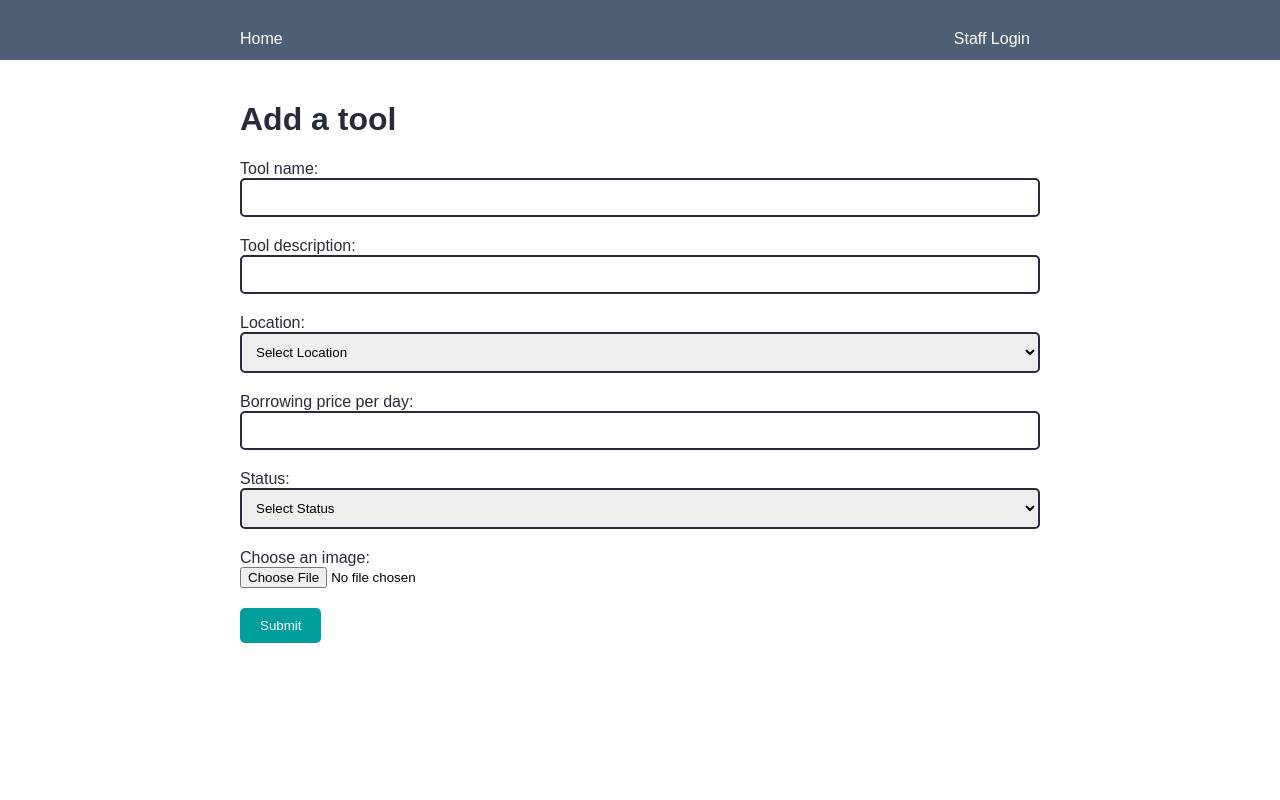
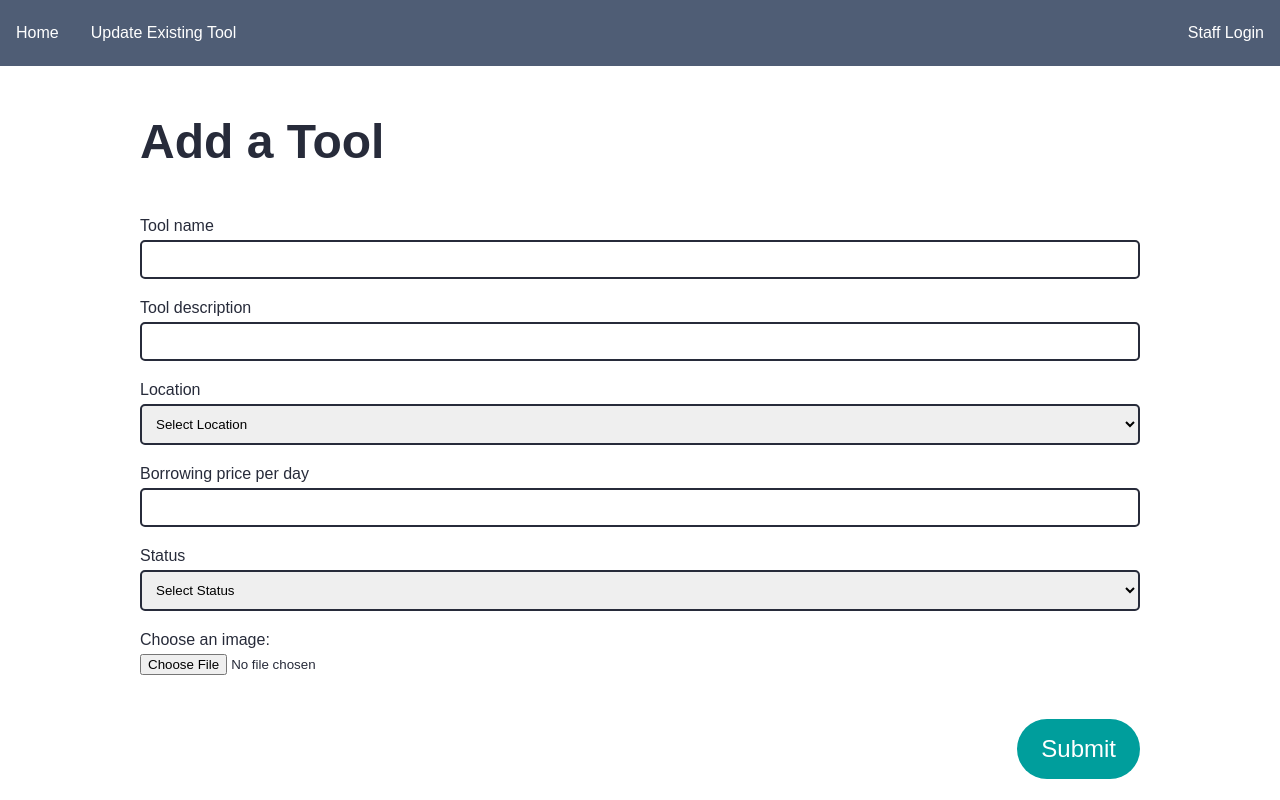
Before and after one commit to kazsho/quacksquad_frontend, a website: page addTool.html in a window 1280 px wide. Drawn offline with Linux system fonts and the light colour scheme.

Commit message:
update add/update page styles

```diff
--- a/addTool.html
+++ b/addTool.html
@@ -4,47 +4,46 @@
     <meta charset="UTF-8">
     <meta name="viewport" content="width=device-width, initial-scale=1.0">
     <title>Add Tool</title>
-    <link rel="stylesheet" href="../css/addTool.css">
+    <link rel="stylesheet" href="css/addTool.css">
 </head>
 <body>
-    <header>
-        <div class="container">
-            <div class="left">
-                <a href="index.html">Home</a>
-            </div>
-            <div class="right">
-                <a href="signUpPage.html">Staff Login</a>
-            </div>
-        </div>
-    </header>
+    <header class="header">
+        <nav class="primary-nav">
+          <ul>
+            <li><a href="index.html">Home</a></li>
+            <li><a href="updateTool.html" class="active">Update Existing Tool</a></li>
+            <li><a href="signIn.html">Staff Login</a></li>
+          </ul>
+        </nav>
+      </header>
     <div class="container">
-        <h1>Add a tool</h1>
-        <form id="toolForm">
+        <h1>Add a Tool</h1>
+        <form id="toolForm" class="update-form">
             <div class="form-group">
-                <label for="toolName">Tool name:</label>
+                <label for="toolName">Tool name</label>
                 <input type="text" id="toolName" name="toolName" required>
             </div>
             <div class="form-group">
-                <label for="toolDescription">Tool description:</label>
+                <label for="toolDescription">Tool description</label>
                 <input type="text" id="toolDescription" name="toolDescription" required>
             </div>
             <div class="form-group">
-                <label for="location">Location:</label>
+                <label for="location">Location</label>
                 <select id="location" name="location" required>
                     <option value="" disabled selected>Select Location</option>
                     <!-- Populate options dynamically with JavaScript -->
                 </select>
             </div>
             <div class="form-group">
-                <label for="pricePerDay">Borrowing price per day:</label>
-                <input type="number" id="pricePerDay" name="pricePerDay" required>
+                <label for="borrowingPrice">Borrowing price per day</label>
+                <input type="number" id="borrowingPrice" name="borrowingPrice" required>
             </div>
             <div class="form-group">
-                <label for="status">Status:</label>
+                <label for="status">Status</label>
                 <select id="status" name="status" required>
                     <option value="" disabled selected>Select Status</option>
                     <option value="available">Available</option>
-                    <option value="notAvailable">Not Available</option>
+                    <option value="notAvailable">Unavailable</option>
                 </select>
             </div>
             <div class="form-group">
@@ -52,10 +51,10 @@
                 <input type="file" id="image" name="image" accept="image/*">
                 <span id="imageName"></span>
             </div>
-            <button type="submit" id="submitBtn">Submit</button>
+            <button type="submit" class="submit-button">Submit</button>
         </form>
     </div>
 
-    <script src="../js/addTool.js"></script>
+    <script src="js/addTool.js"></script>
 </body>
 </html>
--- a/css/addTool.css
+++ b/css/addTool.css
@@ -1,38 +1,43 @@
-body {
-    font-family: Arial, sans-serif;
-    margin: 0;
-    padding: 0;
-    background-color: #fff; /* Specify your desired background color */
+/* Webfont */
+body,
+input,
+button {
+    font-family: "Overpass", sans-serif;
+    font-optical-sizing: auto;
+    font-style: normal;
+    color: #272B3A;
 }
 
-header {
-    background-color: #4F5D75; /* Header background color */
-    color: #fff;
+body {
+    margin: 0;
+}
+
+.header {
+    background-color: #4F5D75;
     padding: 10px 0;
 }
 
 .container {
-    max-width: 800px;
+    /* width: 80%; */
+    max-width: 1000px;
     margin: 0 auto;
-    padding: 20px;
 }
 
-.left {
-    float: left;
+header .container {
+    display: flex;
+    justify-content: space-between;
+    align-items: center;
+    color: #FFFFFF;
 }
 
-.right {
-    float: right;
-}
-
-a {
-    color: #fff;
+header .container a {
+    color: #FFFFFF;
     text-decoration: none;
-    margin-right: 10px;
+    margin-right: 20px;
 }
 
 h1 {
-    color: #272B3A;
+    /* color: #009E9C; */
 }
 
 .form-group {
@@ -41,7 +46,7 @@ h1 {
 
 label {
     display: block;
-    color: #272B3A;
+    margin-bottom: 5px;
 }
 
 input[type="text"],
@@ -49,14 +54,13 @@ input[type="number"],
 select {
     width: 100%;
     padding: 10px;
-    border: 2px solid #272B3A; /* Field border color */
+    border: 2px solid #272B3A;
     border-radius: 5px;
-    box-sizing: border-box;
 }
 
 button {
-    background-color: #009E9C; /* Submit button color */
-    color: #fff;
+    background-color: #009E9C;
+    color: #FFFFFF;
     border: none;
     padding: 10px 20px;
     border-radius: 5px;
@@ -64,10 +68,78 @@ button {
 }
 
 button:hover {
-    background-color: #007f7d; /* Hover color for submit button */
+    background-color: #007F7D;
 }
 
-#imageName {
+/* Alex HF additions -- Thurs PM */
+
+nav.primary-nav ul {
+    display: flex;
+    justify-content: space-between;
+}
+
+/* Last list item on the right */
+nav.primary-nav ul li:last-child {
+    margin-left: auto;
+}
+
+.header nav ul {
+    list-style-type: none;
+    margin: 0;
+    padding: 0;
+}
+
+nav ul li a {
     display: block;
-    margin-top: 5px;
+    color: #ffffff;
+    text-align: center;
+    padding: 14px 16px;
+    text-decoration: none;
+    font-size: 16px;
 }
+
+nav ul li a:hover {
+    background-color: #3b475e;
+}
+
+h1 {
+    margin-top: 3rem;
+    font-size: 3rem;
+}
+
+form.update-form {
+    display: flex;
+    flex-direction: column;
+    margin-top: 3rem;
+}
+
+form.update-form input {
+    width: calc(100% - 1.5rem);
+}
+
+/* select {
+
+} */
+
+
+/* .reservation input[type="date"],
+select {
+    width: calc(100% - 1.2rem);
+} */
+
+button.submit-button {
+    align-self: flex-end;
+    margin-top: 1.5rem;
+    padding: 1rem 1.5rem;
+    border-radius: 2rem;
+    font-size: 1.5rem;
+}
+
+button.submit-button:hover {
+    background-color: #007F7D;
+    color: white;
+}
+
+.mb-2 {
+    margin-bottom: 2rem;
+}
```
Also changed, not shown: updateTool.html (+2 -2 lines).
